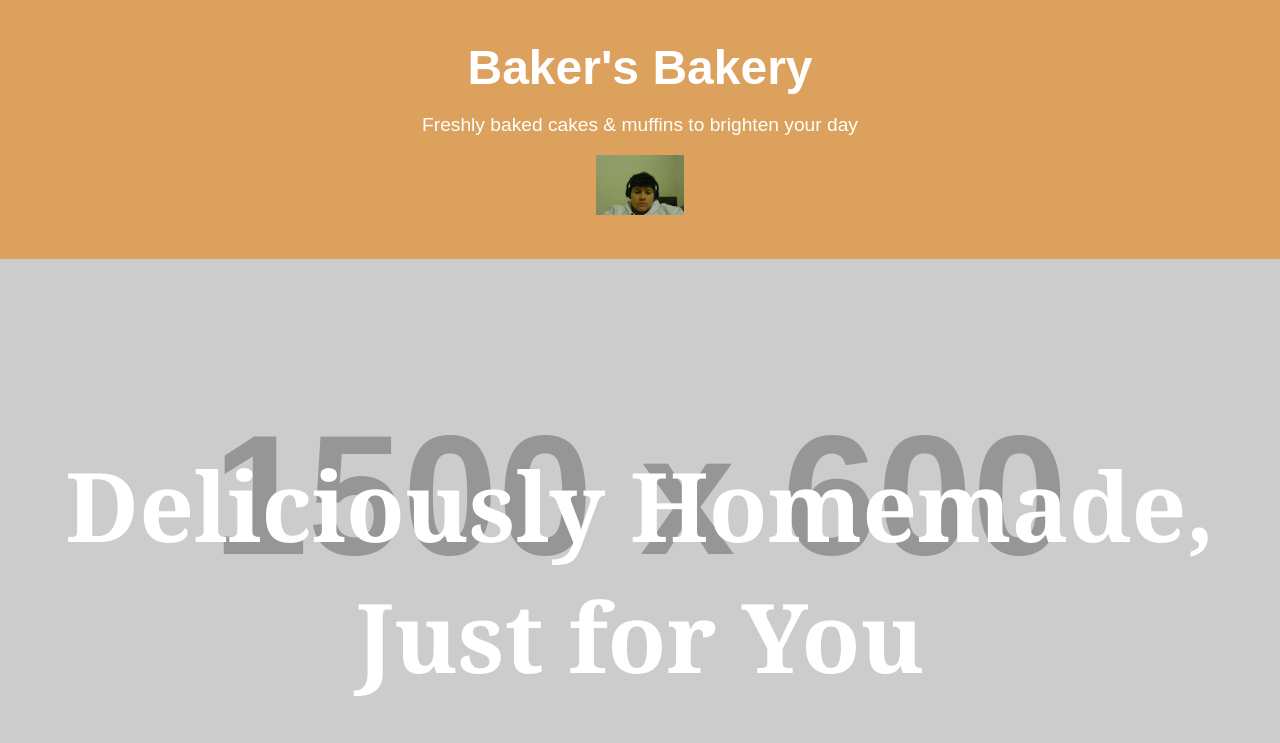
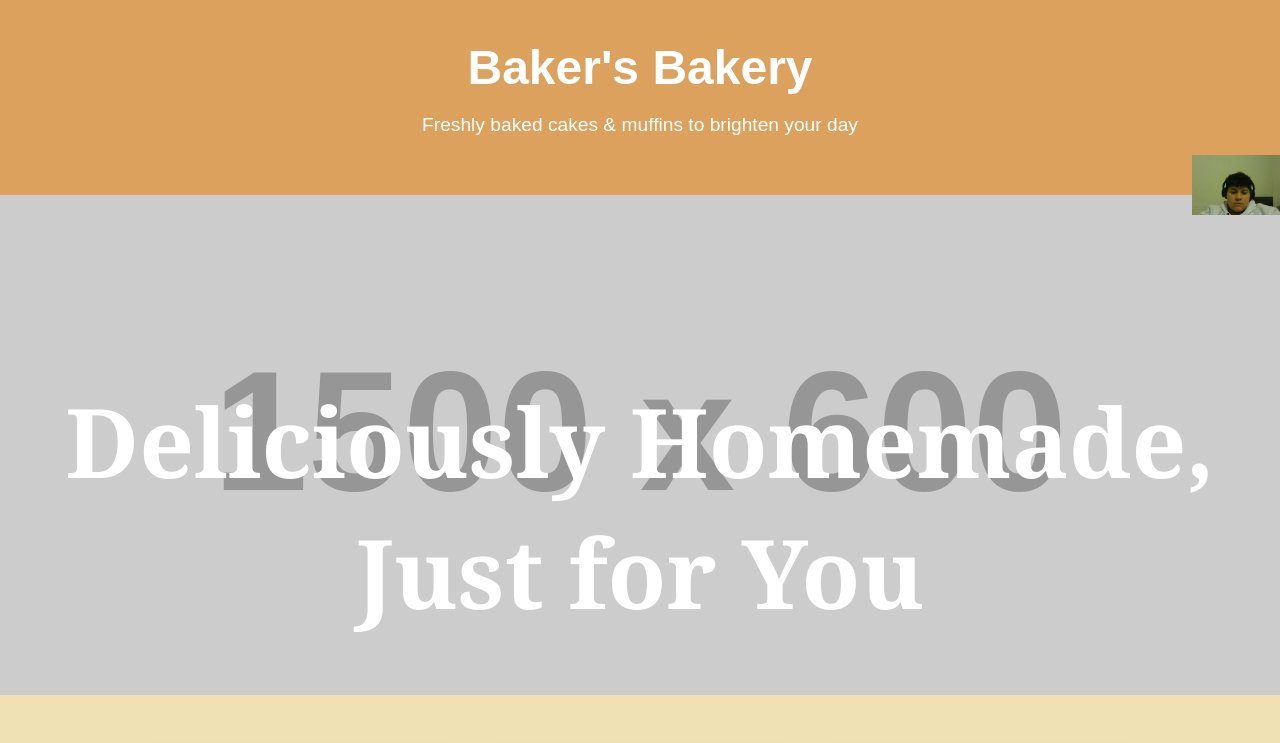
Before and after one commit to NiceRb/Bakers-Bakery, a plain HTML site: page index.html in a window 1280 px wide. Shown: the top 743 px of the page. Drawn offline with Linux system fonts and the light colour scheme; placeholder pictures from the web are drawn by us.

Commit message:
Update index.html

```diff
--- a/index.html
+++ b/index.html
@@ -87,7 +87,7 @@
     <header>
         <h1>Baker's Bakery</h1>
         <p>Freshly baked cakes & muffins to brighten your day</p>
-        <img src="Bakery.png" alt="Baker's Bakery Logo" style="height: 60px; width: auto;">
+        <img src="Bakery.png" alt="Baker's Bakery Logo" style="height: 60px; width: auto; float: right;">
     </header>
 
     <div class="hero-image">
```
